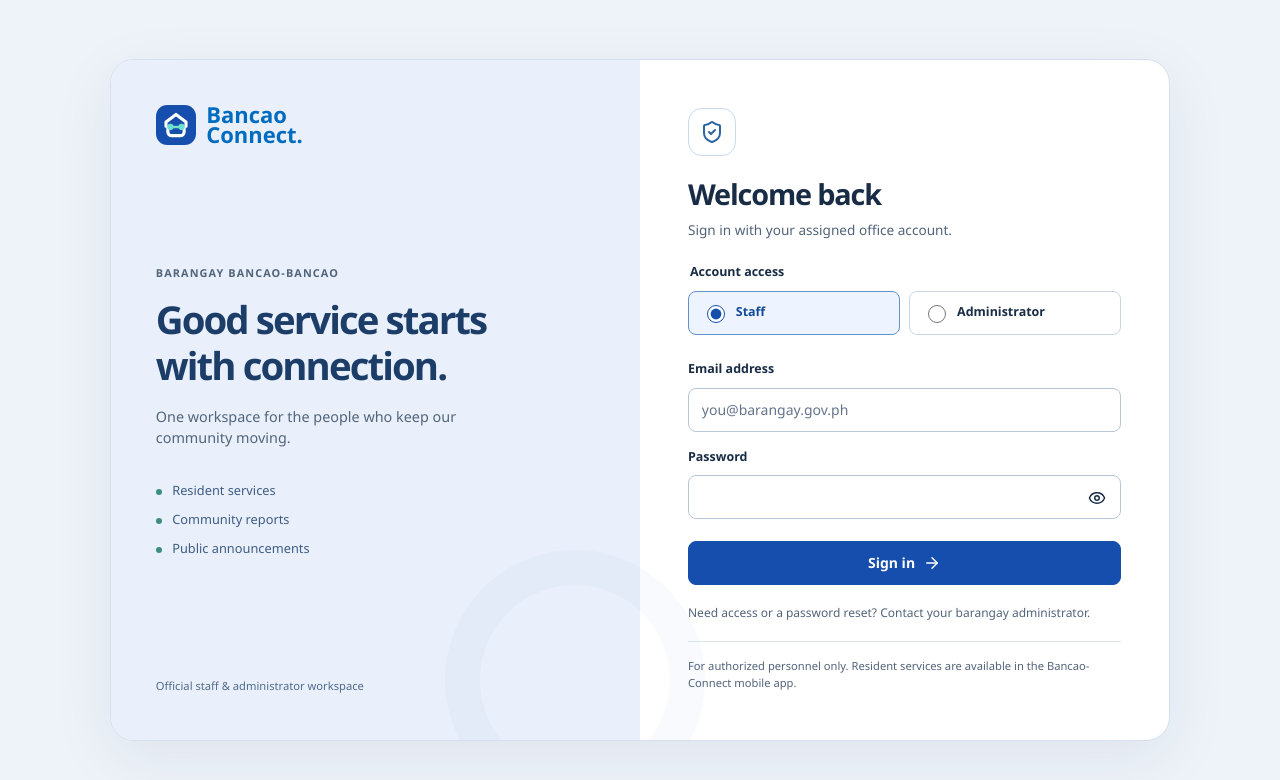
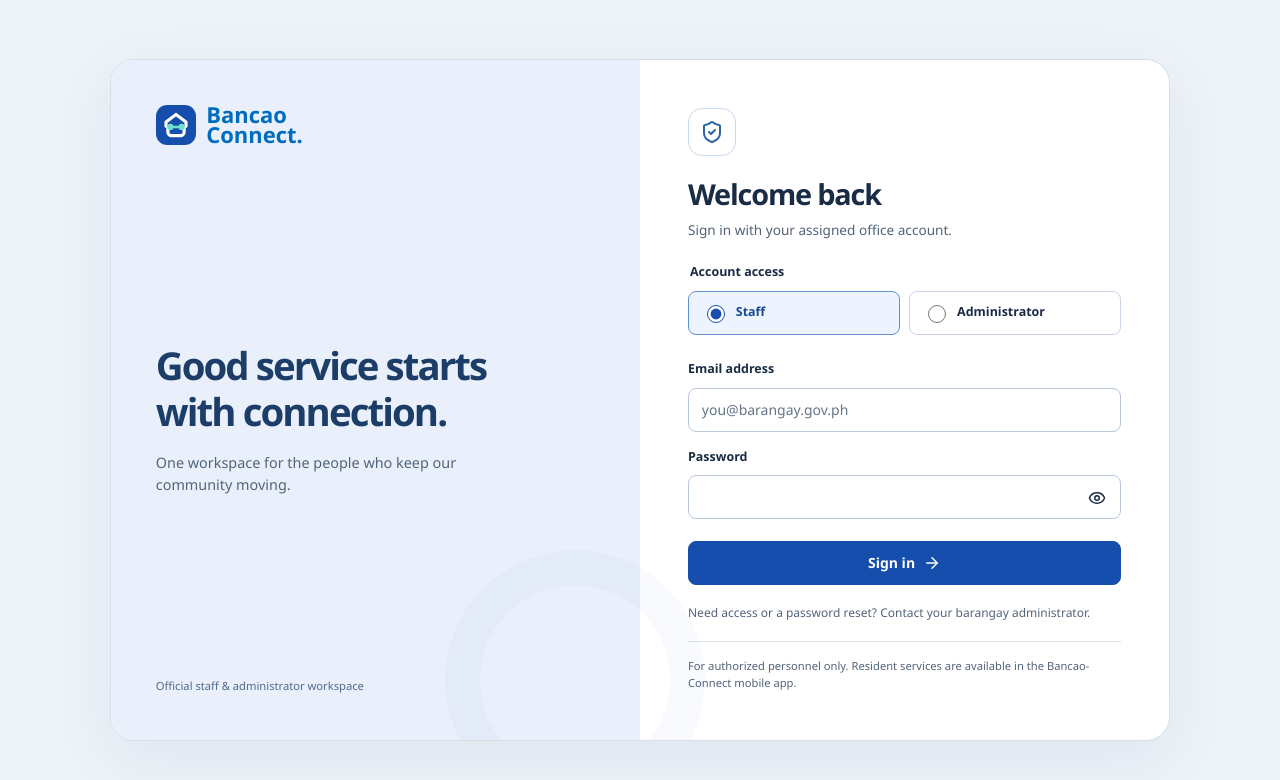
Before and after one commit to Shaard1/BBBSCSMS-admin-web-new, a Next.js app in the folder apps/admin-crm/: page /admin/login in a window 1280 px wide. Shown: the top 780 px of the page. Built offline with nearby package versions, Linux system fonts and the light colour scheme; no server answers.

Commit message:
style(admin): simplify login branding

```diff
--- a/apps/admin-crm/app/workspace.css
+++ b/apps/admin-crm/app/workspace.css
@@ -2344,22 +2344,6 @@ caption {
   max-width: 320px;
   font-size: 0.9rem;
 }
-.login-service-list {
-  margin-top: 2rem;
-  display: grid;
-  gap: 0.6rem;
-  color: #3f5c82;
-  font-size: 0.8rem;
-}
-.login-service-list span::before {
-  content: "";
-  display: inline-block;
-  width: 6px;
-  height: 6px;
-  border-radius: 50%;
-  background: #3b8d83;
-  margin-right: 0.65rem;
-}
 .office-login-story > small {
   font-size: 0.7rem;
   color: #516b8c;
--- a/apps/admin-crm/components/admin-login-card.tsx
+++ b/apps/admin-crm/components/admin-login-card.tsx
@@ -49,18 +49,12 @@ export function AdminLoginCard() {
       <section className="office-login-story">
         <Brand />
         <div>
-          <p className="eyebrow">Barangay Bancao-Bancao</p>
           <h2>
             Good service starts
             <br />
             with connection.
           </h2>
           <p>One workspace for the people who keep our community moving.</p>
-          <div className="login-service-list">
-            <span>Resident services</span>
-            <span>Community reports</span>
-            <span>Public announcements</span>
-          </div>
         </div>
         <small>Official staff &amp; administrator workspace</small>
       </section>
```
